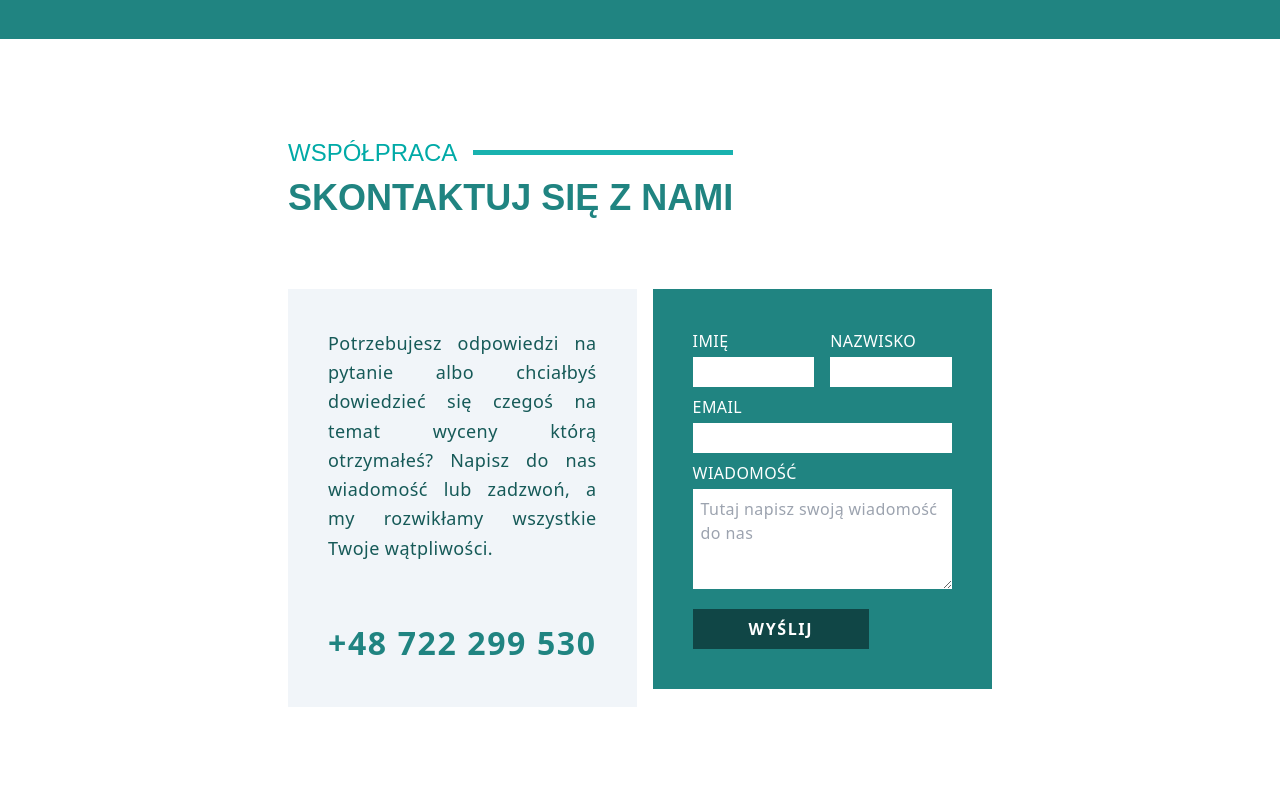
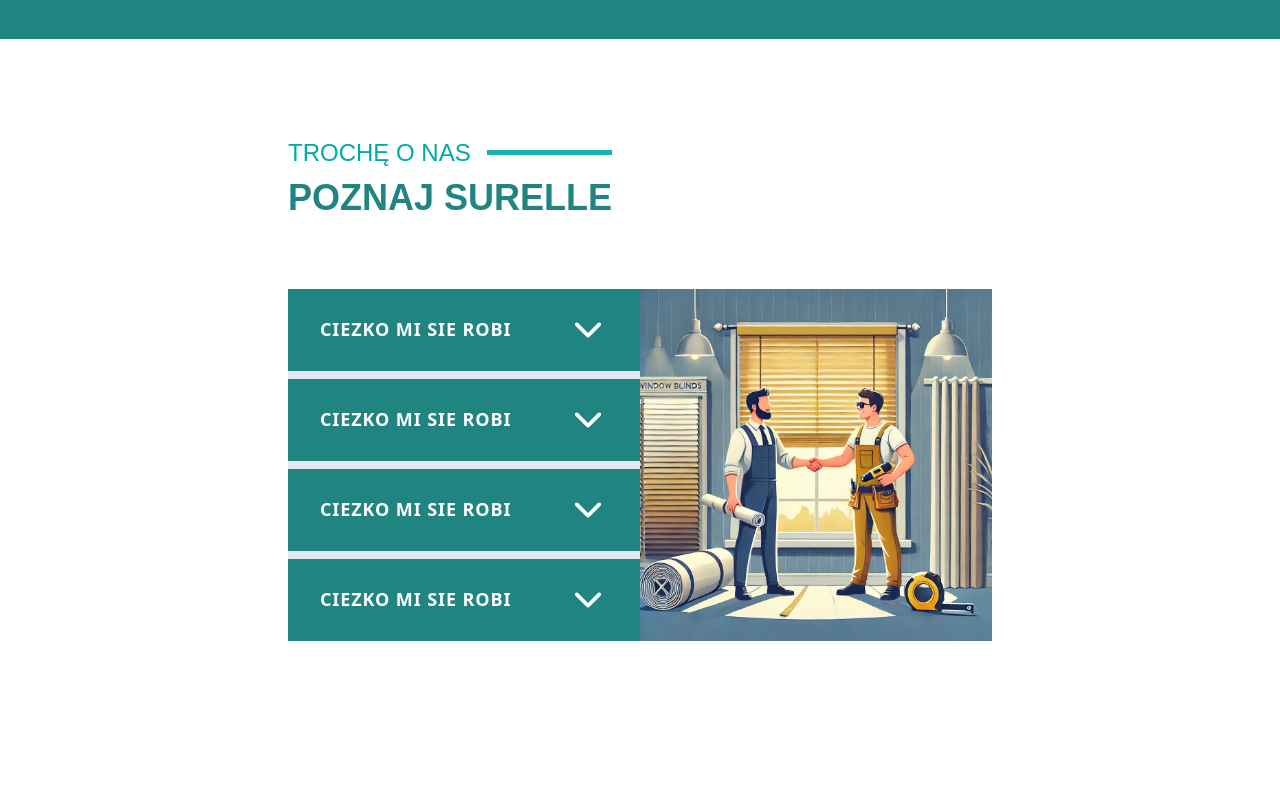
Before and after one commit to Hosuqa/Surella, a React (Vite) app: page / in a window 1280 px wide. Shown: the part 3040-3840 px from the top of the page. Built offline with nearby package versions, Linux system fonts and the light colour scheme; a web font is replaced by a local one.

Commit message:
[ADD] Colab
Co-authored-by: Michał Świercz <Swierszczykowaty@users.noreply.github.com>

```diff
--- a/src/assets/index.ts
+++ b/src/assets/index.ts
@@ -3,6 +3,7 @@ import surellawhite from "./surellawhite.svg"
 import hero1 from "./hero1.jpg"
 import hero2 from "./hero2.jpg"
 import hero3 from "./hero3.jpg"
+import rollo from "./rollo.webp"
 
 export{
     surellawhite,
@@ -10,4 +11,5 @@ export{
     hero1,
     hero2,
     hero3,
+    rollo,
 }
--- a/src/components/global/ContentBox.tsx
+++ b/src/components/global/ContentBox.tsx
@@ -3,13 +3,14 @@ import Hero from '@components/sections/Hero';
 import About from '@components/sections/About';
 import Counter from '@components/sections/Counter';
 import Gallery from '@components/sections/Gallery';
-import Footer from '@components/global/Footer'
+import Footer from '@components/global/Footer';
 import Contact from '@components/sections/Contact';
+import Colab from '@components/sections/Colab';
 
 const ContentBox = () => {
     return (
         <>
-            <Navbar/><Hero/><About/><Gallery/><Counter/><Contact/><Footer/>
+            <Navbar/><Hero/><About/><Gallery/><Counter/><Colab/><Contact/><Footer/>
         </>
     );
 }
--- a/src/components/global/Navbar.tsx
+++ b/src/components/global/Navbar.tsx
@@ -49,7 +49,7 @@ const Navbar = () => {
                     <div className="justify-end hidden xl:flex gap-10 w-full">
                         <Title title="O nas" href="#About" />
                         <Title title="Realizacje" href="#Gallery"/>
-                        <Title title="Współpraca" href="#Work"/>
+                        <Title title="Współpraca" href="#Colab"/>
                         <motion.div className="w-full h-full bg-surella-600 text-white px-8 py-1"
                             whileTap={{ y:4 }}>
                             <a href="#Contact"
@@ -83,7 +83,7 @@ const Navbar = () => {
             className="xl:hidden fixed top-[80px] right-0 bg-surella-800 flex flex-col z-10 gap-8 p-10 uppercase">
                 <a href="#About" className={`text-white font-bold ${styles.NavbarText} ${'visible'}`}>O nas</a>
                 <a href="#Gallery" className={`text-white font-bold ${styles.NavbarText} ${'visible'}`}>Realizacje</a>
-                <a href="#Work" className={`text-white font-bold ${styles.NavbarText} ${'visible'}}`}>Współpraca</a>
+                <a href="#Colab" className={`text-white font-bold ${styles.NavbarText} ${'visible'}}`}>Współpraca</a>
                 <a href="#Contact" className={`text-white font-bold ${styles.NavbarText} ${'visible'}`}>Kontakt</a>
             </motion.div>
         </>
--- /dev/null
+++ b/src/components/sections/Colab.tsx
@@ -0,0 +1,78 @@
+import { useState } from "react";
+import { XlWrapper } from "@components/global/Wrappers";
+import Title from '../global/Title';
+import { IoIosArrowDown } from "react-icons/io";
+import { rollo } from '../../assets';
+
+type Props = {
+  title: string;
+  description: string;
+  isOpen: boolean;
+  onClick: () => void;
+};
+
+const ColabBox = ({ title, description, isOpen, onClick }: Props) => {
+  return (
+    <div className="flex flex-col h-full">
+      <div
+        className='grow flex w-full bg-surella-600 py-4 px-8 items-center justify-between cursor-pointer'
+        onClick={onClick}
+      >
+        <p className='uppercase font-bold text-white text-[18px] tracking-wider'>{title}</p>
+        <IoIosArrowDown className={`w-10 h-10 text-white transform ${isOpen ? "rotate-180" : ""}`} />
+      </div>
+      {isOpen && (
+        <div className="p-4 bg-surella-500 text-white text-[16px]">
+          {description}
+        </div>
+      )}
+    </div>
+  );
+};
+
+const Colab = () => {
+  const [openIndex, setOpenIndex] = useState<number | null>(null);
+
+  const toggleBox = (index: number) => {
+    setOpenIndex(prevIndex => (prevIndex === index ? null : index));
+  };
+
+  return (
+    <XlWrapper vertical id="Colab">
+      <Title title='Poznaj Surelle' subtitle='Trochę o nas' />
+      <div className="w-full bg-slate-100 flex">
+        <div className="flex flex-col w-full bg-slate-200 gap-2">
+          <ColabBox
+            title="CIEZKO MI SIE ROBI"
+            description="CIEZKO MI SIE ROBI"
+            isOpen={openIndex === 0}
+            onClick={() => toggleBox(0)}
+          />
+          <ColabBox
+            title="CIEZKO MI SIE ROBI"
+            description="CBIC"
+            isOpen={openIndex === 1}
+            onClick={() => toggleBox(1)}
+          />
+          <ColabBox
+            title="CIEZKO MI SIE ROBI"
+            description="sd"
+            isOpen={openIndex === 2}
+            onClick={() => toggleBox(2)}
+          />
+          <ColabBox
+            title="CIEZKO MI SIE ROBI"
+            description="sd"
+            isOpen={openIndex === 3}
+            onClick={() => toggleBox(3)}
+          />
+        </div>
+        <div className="w-full bg-slate-300">
+          <img src={rollo} className="w-full" alt=""/>
+        </div>
+      </div>
+    </XlWrapper>
+  );
+};
+
+export default Colab;
--- a/src/texts.json
+++ b/src/texts.json
@@ -3,6 +3,6 @@
       "companyDescription": "Firma od 2009r. zajmuje się szerokopojętymi technikami osłonowymi. Od tego czasu zdobyliśmy w tej dziedzinie duże doświadczenie, czego dowodem są setki zainstalowanych już wyrobów oraz ilość zadowolonych nabywców. Naszym głównym celem jest zadowolenie Klientów, dlatego każdemu z nich poświęcamy dużo uwagi i czasu tak, aby móc zaoferować produkty dostosowane do indywidualnych potrzeb."
     },
     {
-      "contactText": "Potrzebujesz odpowiedzi na pytanie albo chciałbyś dowiedzieć się czegoś na temat wyceny którą otrzymałeś? Napisz do nas wiadomość lub zadzwoń, a my rozwikłamy wszystkie Twoje wątpliwości."
+      "contactText": "Potrzebujesz odpowiedzi na pytanie albo chciałbyś umówić się na profesjonalną wycenę? Napisz do nas wiadomość lub zadzwoń, a my rozwikłamy wszystkie Twoje wątpliwości."
     }
 ]
```
Also changed, not shown: src/assets/rollo.webp (added).
